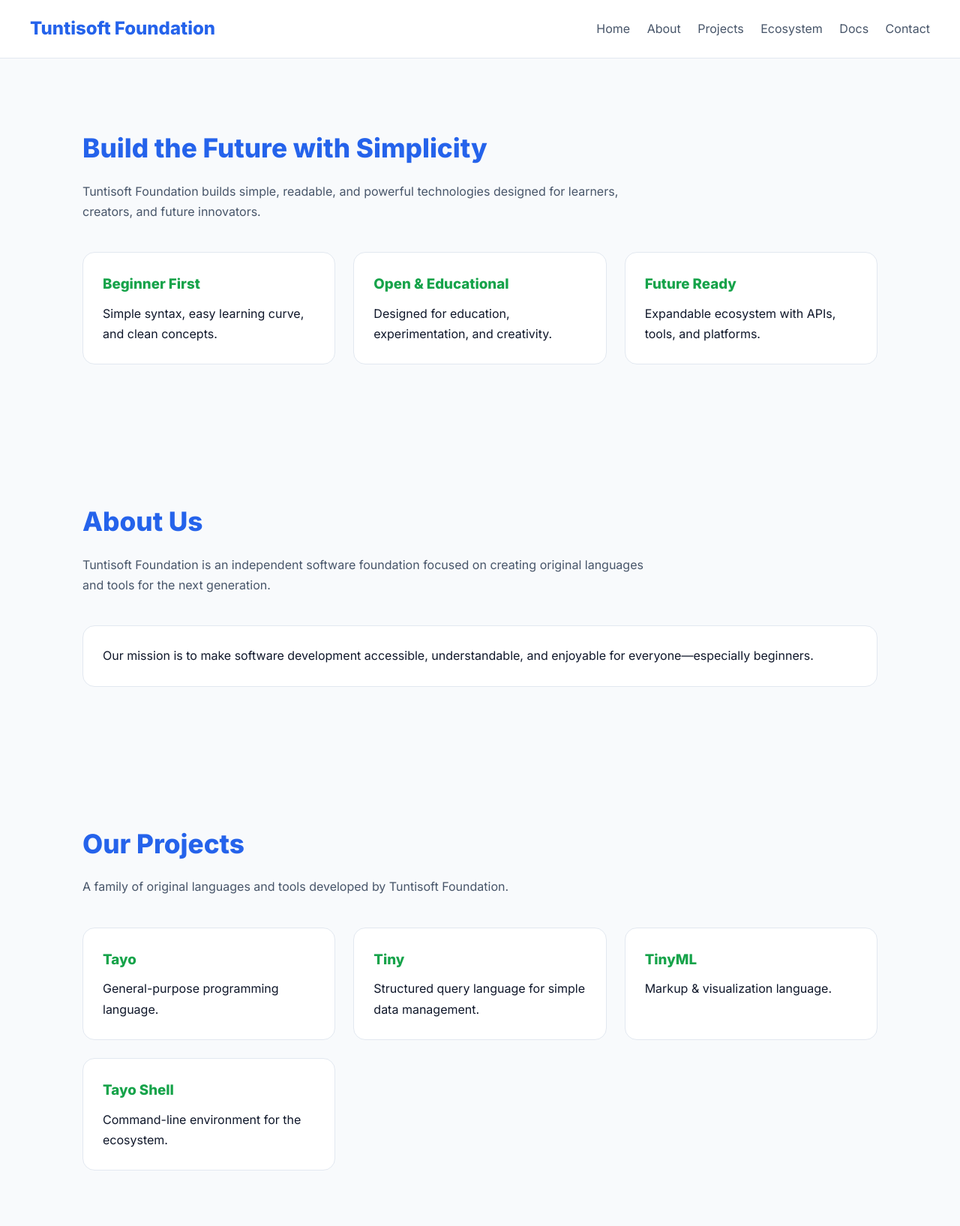
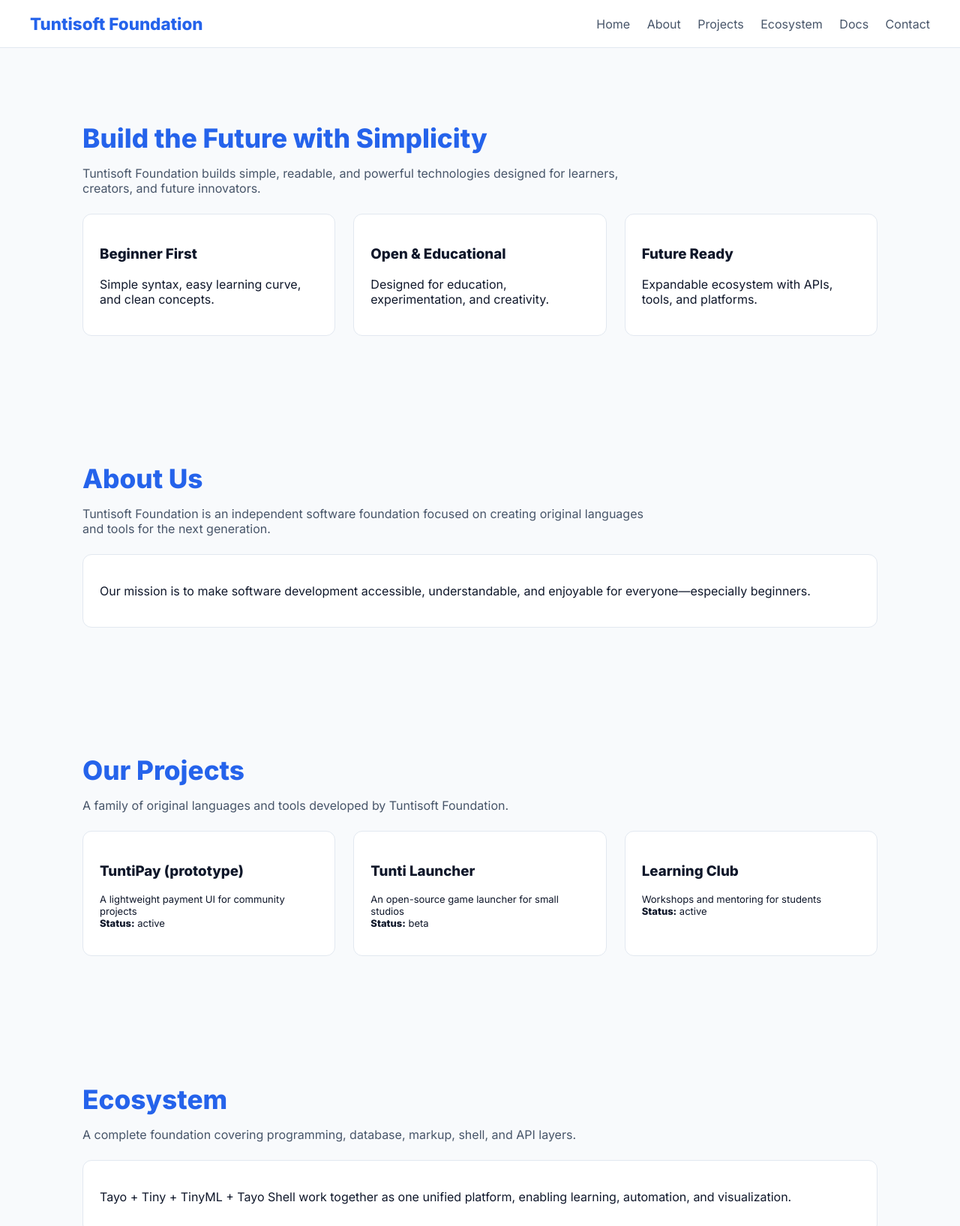
Before and after one commit to Tuntisoft-Foundation/Tuntisoft-Foundation, a plain HTML site: page index.html in a window 1280 px wide. Shown: the top 1635 px of the page at 75% size. Drawn offline with Linux system fonts and the light colour scheme.

Commit message:
Update index.html

```diff
--- a/index.html
+++ b/index.html
@@ -17,98 +17,45 @@
   --text: #0f172a;
   --muted: #475569;
   --border: #e2e8f0;
+  --radius: 12px;
 }
 
-* {
-  margin: 0;
-  padding: 0;
-  box-sizing: border-box;
-  font-family: "Inter", system-ui, sans-serif;
-  scroll-behavior: smooth;
+* { box-sizing: border-box; }
+html,body{height:100%;margin:0;font-family: "Inter", system-ui, sans-serif;scroll-behavior:smooth;background:var(--bg);color:var(--text)}
+
+header {
+  position: sticky;top:0;z-index:100;background:var(--card);border-bottom:1px solid var(--border);padding:18px 40px;display:flex;justify-content:space-between;align-items:center
 }
 
-body {
-  background: var(--bg);
-  color: var(--text);
-  line-height: 1.7;
-}
+header h1 { color:var(--primary);font-size:1.4rem;font-weight:800;margin:0 }
+nav a { margin-left:18px;text-decoration:none;color:var(--muted);font-weight:500 }
+nav a:hover{ color:var(--primary) }
 
-header {
-  position: sticky;
-  top: 0;
-  z-index: 100;
-  background: var(--card);
-  border-bottom: 1px solid var(--border);
-  padding: 18px 40px;
-  display: flex;
-  justify-content: space-between;
-  align-items: center;
-}
+section{max-width:1100px;margin:auto;padding:70px 20px}
+.section-title{font-size:2.2rem;font-weight:800;margin-bottom:14px;color:var(--primary)}
+.section-desc{color:var(--muted);max-width:750px;margin-bottom:24px}
 
-header h1 {
-  color: var(--primary);
-  font-size: 1.5rem;
-  font-weight: 800;
-}
+.grid{display:grid;grid-template-columns:repeat(auto-fit,minmax(260px,1fr));gap:24px}
+.card{background:var(--card);border:1px solid var(--border);border-radius:var(--radius);padding:22px}
 
-nav a {
-  margin-left: 18px;
-  text-decoration: none;
-  color: var(--muted);
-  font-weight: 500;
-}
+footer{text-align:center;padding:40px 20px;border-top:1px solid var(--border);color:var(--muted);font-size:0.9rem}
 
-nav a:hover {
-  color: var(--primary);
-}
+/* small utilities from original template */
+.muted{color:var(--muted)}
+.small{font-size:13px}
 
-section {
-  max-width: 1100px;
-  margin: auto;
-  padding: 90px 20px;
-}
+/* gallery adjustments */
+.gallery{display:grid;grid-template-columns:repeat(3,1fr);gap:12px}
+.gallery img{width:100%;height:140px;object-fit:cover;border-radius:10px}
+@media(max-width:800px){.gallery{grid-template-columns:repeat(2,1fr)}}
 
-.section-title {
-  font-size: 2.2rem;
-  font-weight: 800;
-  margin-bottom: 14px;
-  color: var(--primary);
-}
+/* forms */
+form{display:grid;gap:10px}
+input,textarea,select{padding:10px;border-radius:8px;border:1px solid #e6e9ef;font-size:14px}
+button{background:var(--primary);color:white;padding:10px 12px;border-radius:8px;border:none;cursor:pointer}
 
-.section-desc {
-  color: var(--muted);
-  max-width: 750px;
-  margin-bottom: 40px;
-}
-
-.grid {
-  display: grid;
-  grid-template-columns: repeat(auto-fit, minmax(260px, 1fr));
-  gap: 24px;
-}
-
-.card {
-  background: var(--card);
-  border: 1px solid var(--border);
-  border-radius: 16px;
-  padding: 26px;
-}
-
-.card h3 {
-  color: var(--secondary);
-  margin-bottom: 10px;
-}
-
-footer {
-  text-align: center;
-  padding: 40px 20px;
-  border-top: 1px solid var(--border);
-  color: var(--muted);
-  font-size: 0.9rem;
-}
 </style>
 </head>
-
 <body>
 
 <!-- HEADER -->
@@ -127,10 +74,7 @@ footer {
 <!-- 1️⃣ HOME -->
 <section id="home">
   <h2 class="section-title">Build the Future with Simplicity</h2>
-  <p class="section-desc">
-    Tuntisoft Foundation builds simple, readable, and powerful technologies
-    designed for learners, creators, and future innovators.
-  </p>
+  <p class="section-desc">Tuntisoft Foundation builds simple, readable, and powerful technologies designed for learners, creators, and future innovators.</p>
 
   <div class="grid">
     <div class="card">
@@ -151,88 +95,86 @@ footer {
 <!-- 2️⃣ ABOUT -->
 <section id="about">
   <h2 class="section-title">About Us</h2>
-  <p class="section-desc">
-    Tuntisoft Foundation is an independent software foundation focused on
-    creating original languages and tools for the next generation.
-  </p>
+  <p class="section-desc">Tuntisoft Foundation is an independent software foundation focused on creating original languages and tools for the next generation.</p>
 
   <div class="card">
-    <p>
-      Our mission is to make software development accessible,
-      understandable, and enjoyable for everyone—especially beginners.
-    </p>
+    <p>Our mission is to make software development accessible, understandable, and enjoyable for everyone—especially beginners.</p>
   </div>
 </section>
 
 <!-- 3️⃣ PROJECTS -->
 <section id="projects">
   <h2 class="section-title">Our Projects</h2>
-  <p class="section-desc">
-    A family of original languages and tools developed by Tuntisoft Foundation.
-  </p>
+  <p class="section-desc">A family of original languages and tools developed by Tuntisoft Foundation.</p>
 
-  <div class="grid">
-    <div class="card">
-      <h3>Tayo</h3>
-      <p>General-purpose programming language.</p>
-    </div>
-    <div class="card">
-      <h3>Tiny</h3>
-      <p>Structured query language for simple data management.</p>
-    </div>
-    <div class="card">
-      <h3>TinyML</h3>
-      <p>Markup & visualization language.</p>
-    </div>
-    <div class="card">
-      <h3>Tayo Shell</h3>
-      <p>Command-line environment for the ecosystem.</p>
-    </div>
+  <div id="projects-list" class="grid">
+    <!-- projects populated from JSON -->
   </div>
 </section>
 
 <!-- 4️⃣ ECOSYSTEM -->
 <section id="ecosystem">
   <h2 class="section-title">Ecosystem</h2>
-  <p class="section-desc">
-    A complete foundation covering programming, database, markup, shell,
-    and API layers.
-  </p>
+  <p class="section-desc">A complete foundation covering programming, database, markup, shell, and API layers.</p>
 
   <div class="card">
-    <p>
-      Tayo + Tiny + TinyML + Tayo Shell work together as one unified platform,
-      enabling learning, automation, and visualization.
-    </p>
+    <p>Tayo + Tiny + TinyML + Tayo Shell work together as one unified platform, enabling learning, automation, and visualization.</p>
   </div>
 </section>
 
 <!-- 5️⃣ DOCS -->
 <section id="docs">
   <h2 class="section-title">Documentation</h2>
-  <p class="section-desc">
-    Official documentation and learning resources.
-  </p>
+  <p class="section-desc">Official documentation and learning resources.</p>
 
   <div class="card">
-    <p>
-      Documentation for all languages and tools will be published here.
-      Tutorials, references, and examples are coming soon.
-    </p>
+    <p>Documentation for all languages and tools will be published here. Tutorials, references, and examples are coming soon.</p>
   </div>
 </section>
 
-<!-- 6️⃣ CONTACT -->
+<!-- 6️⃣ GALLERY -->
+<section id="gallery">
+  <h2 class="section-title">Gallery</h2>
+  <p class="section-desc">Photos and snapshots from events and workshops.</p>
+
+  <div class="gallery">
+    <img src="https://via.placeholder.com/800x600?text=Event+1" alt="Event 1">
+    <img src="https://via.placeholder.com/800x600?text=Event+2" alt="Event 2">
+    <img src="https://via.placeholder.com/800x600?text=Event+3" alt="Event 3">
+    <img src="https://via.placeholder.com/800x600?text=Event+4" alt="Event 4">
+    <img src="https://via.placeholder.com/800x600?text=Event+5" alt="Event 5">
+    <img src="https://via.placeholder.com/800x600?text=Event+6" alt="Event 6">
+  </div>
+</section>
+
+<!-- 7️⃣ CONTACT -->
 <section id="contact">
   <h2 class="section-title">Contact</h2>
-  <p class="section-desc">
-    Reach out to Tuntisoft Foundation.
-  </p>
+  <p class="section-desc">Reach out to Tuntisoft Foundation.</p>
 
   <div class="card">
-    <p>Email: contact@tuntisoft.org</p>
-    <p>GitHub: github.com/Tuntisoft</p>
+    <p>Email: <a href="mailto:thwinthithtoolay@outlook.com">thwinthithtoolay@outlook.com</a></p>
+    <p>GitHub: <a href="https://github.com/Tuntisoft">github.com/Tuntisoft</a></p>
   </div>
+
+  <div style="margin-top:18px" class="card">
+    <h3>Join Program</h3>
+    <p class="small muted">Apply to volunteer or contribute to projects — demo form below (no backend).</p>
+    <form id="join-form">
+      <input name="name" placeholder="Your full name" required />
+      <input name="email" type="email" placeholder="Email" required />
+      <select name="interest">
+        <option value="dev">Development</option>
+        <option value="design">Design</option>
+        <option value="community">Community</option>
+        <option value="other">Other</option>
+      </select>
+      <textarea name="message" rows="4" placeholder="Tell us a bit about why you want to join"></textarea>
+      <button type="submit">Apply</button>
+    </form>
+    <div id="join-result" class="small muted" style="margin-top:8px"></div>
+  </div>
+
 </section>
 
 <!-- FOOTER -->
@@ -241,5 +183,51 @@ footer {
   All projects and names are original intellectual property of Tuntisoft Foundation.
 </footer>
 
+<!-- ---------- Embedded data (JSON) ---------- -->
+<script id="site-data" type="application/json">
+{
+  "projects": [
+    {"title":"TuntiPay (prototype)","summary":"A lightweight payment UI for community projects","status":"active"},
+    {"title":"Tunti Launcher","summary":"An open-source game launcher for small studios","status":"beta"},
+    {"title":"Learning Club","summary":"Workshops and mentoring for students","status":"active"}
+  ],
+  "news": [
+    {"date":"2026-01-01","title":"New Year launch: Join program opens","excerpt":"We launched the Join Program for volunteers and partners."},
+    {"date":"2025-12-15","title":"TuntiPay prototype released","excerpt":"Prototype for community payment UI is now available on GitHub."}
+  ]
+}
+</script>
+
+<script>
+// Populate Projects
+const dataEl = document.getElementById('site-data');
+let data = {};
+try{ data = JSON.parse(dataEl.textContent); }catch(e){console.warn('Invalid JSON',e)}
+const projectsList = document.getElementById('projects-list');
+if(projectsList && data.projects){
+  data.projects.forEach(p=>{
+    const el = document.createElement('div'); el.className='card';
+    el.innerHTML = `<h3>${escapeHtml(p.title)}</h3><p class="small">${escapeHtml(p.summary)}<br/><strong>Status:</strong> ${escapeHtml(p.status)}</p>`;
+    projectsList.appendChild(el);
+  });
+}
+
+// Simple join form handler (demo)
+function handleForm(form, resultEl, successMessage){
+  form.addEventListener('submit', e=>{
+    e.preventDefault();
+    const fd = new FormData(form);
+    const obj = Object.fromEntries(fd.entries());
+    resultEl.textContent = successMessage || 'Thanks! (demo)';
+    form.reset();
+  });
+}
+const joinForm = document.getElementById('join-form');
+const joinResult = document.getElementById('join-result');
+if(joinForm) handleForm(joinForm, joinResult, 'Application received. We will contact you at the email provided.');
+
+function escapeHtml(s){ if(!s) return ''; return String(s).replace(/&/g,'&amp;').replace(/</g,'&lt;').replace(/>/g,'&gt;').replace(/"/g,'&quot;'); }
+</script>
+
 </body>
 </html>
```
